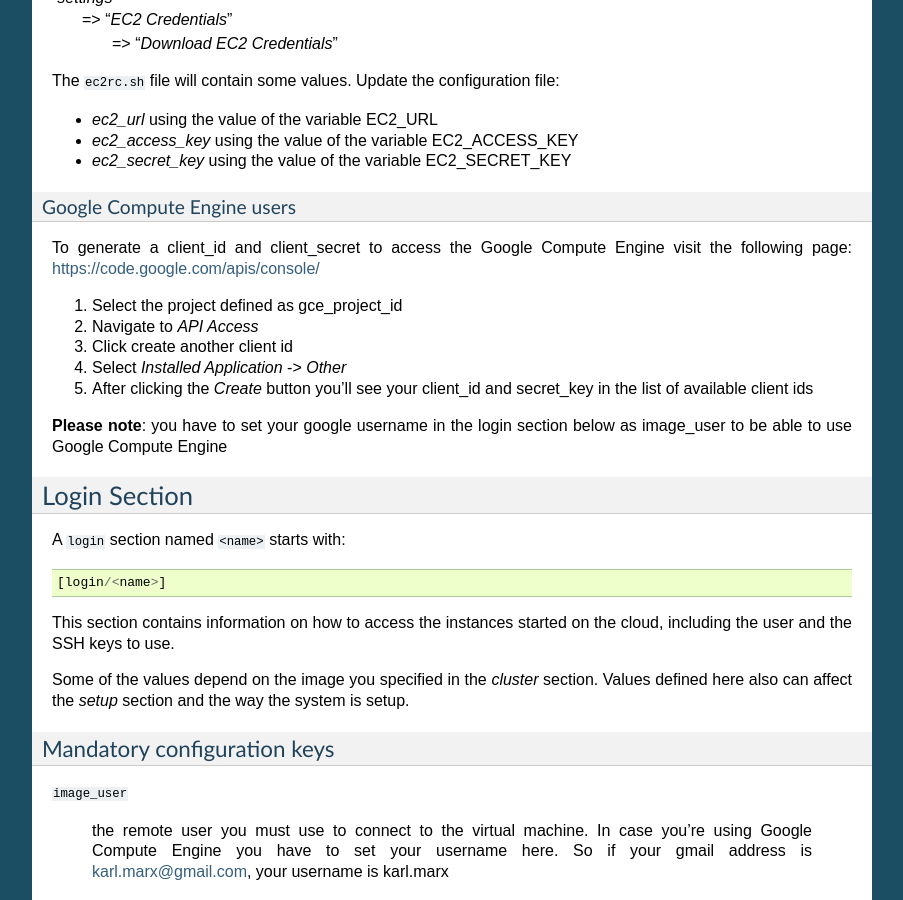
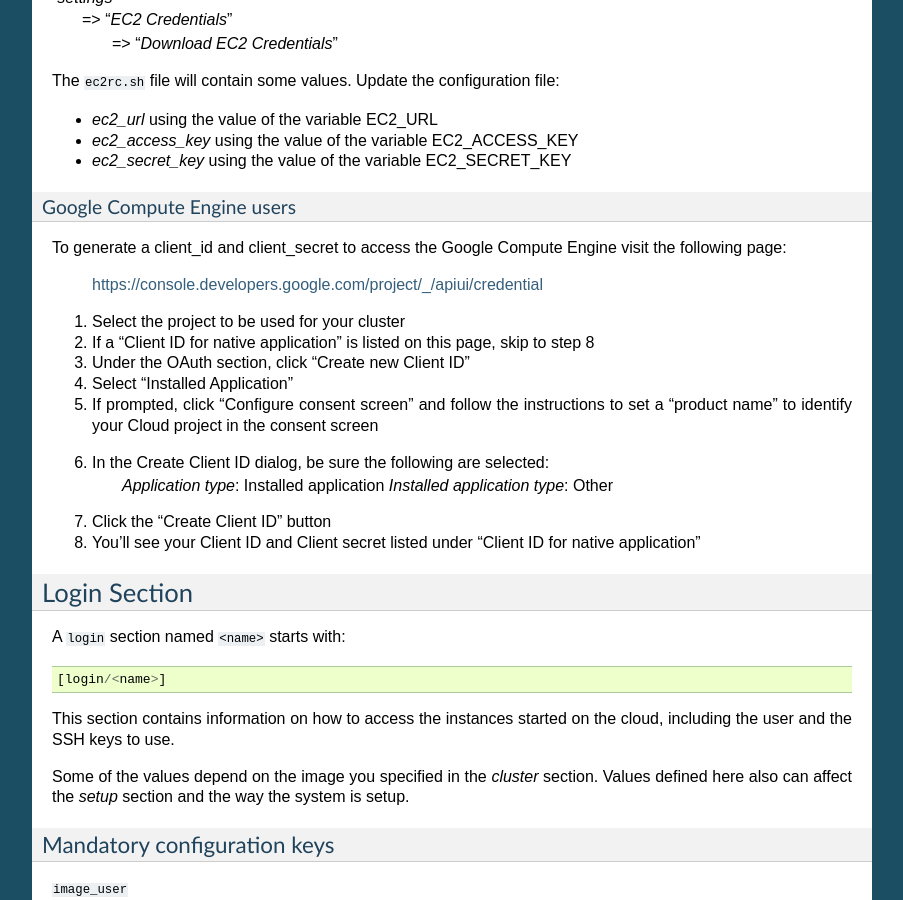
Before and after one commit to elasticluster/elasticluster, a Sphinx documentation site: the page built from docs/configure.rst, in a window 1280 px wide and 900 px high, scrolled down 4070 px. Shown: the whole window, without its empty margins (198-1101 px from the left). Built offline with Sphinx 7.4.7, drawn with Linux system fonts in a browser that asks for light colours; some of the changed text lies outside the part shown.

Commit message:
Updated documentation for obtaining client_id and client_secret for Google Compute Engine.

```diff
--- a/docs/configure.rst
+++ b/docs/configure.rst
@@ -164,11 +164,11 @@ Valid configuration keys for `google`
 
 ``gce_client_id``
 
-    The API client id generated in the Google API Console
+    The API client id generated in the Google Developers Console
 
 ``gce_client_secret``
 
-    The API client secret generated in the Google API Console
+    The API client secret generated in the Google Developers Console
 
 ``gce_project_id``
 
@@ -276,17 +276,24 @@ configuration file:
 Google Compute Engine users
 +++++++++++++++++++++++++++
 To generate a client_id and client_secret to access the Google Compute
-Engine visit the following page: https://code.google.com/apis/console/
+Engine visit the following page:
 
-1. Select the project defined as gce_project_id
-2. Navigate to `API Access`
-3. Click create another client id
-4. Select `Installed Application` -> `Other`
-5. After clicking the `Create` button you'll see your client_id and
-   secret_key in the list of available client ids
+  https://console.developers.google.com/project/_/apiui/credential
 
-**Please note**: you have to set your google username in the login section  below as image_user to be able to use Google Compute Engine
-
+1. Select the project to be used for your cluster
+2. If a "Client ID for native application" is listed on this page,
+   skip to step 8
+3. Under the OAuth section, click "Create new Client ID"
+4. Select "Installed Application"
+5. If prompted, click "Configure consent screen" and follow the
+   instructions to set a "product name" to identify your Cloud
+   project in the consent screen
+6. In the Create Client ID dialog, be sure the following are selected:
+     *Application type*: Installed application
+     *Installed application type*: Other
+7. Click the "Create Client ID" button
+8. You'll see your Client ID and Client secret listed under
+   "Client ID for native application"
 
 Login Section
 ===============
```
Also changed, not shown: docs/html/configure.html (+13 -10 lines), 1 other file.
